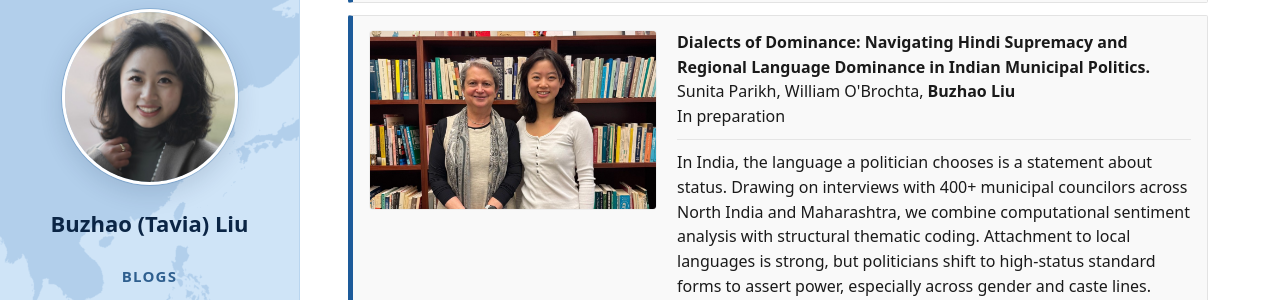
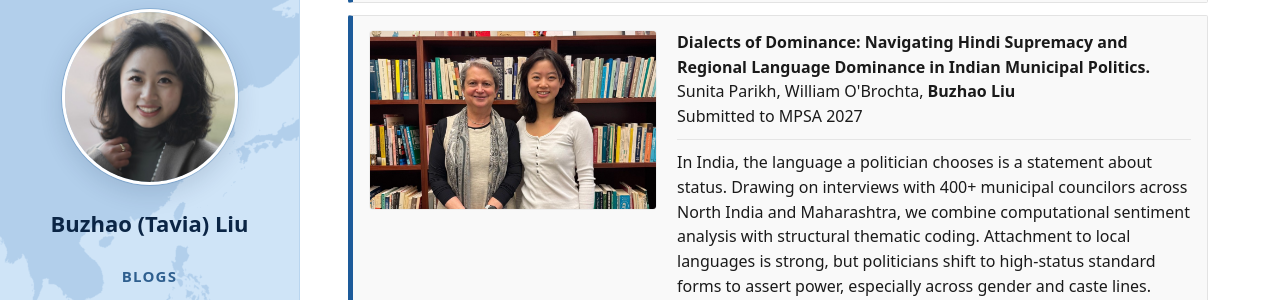
Before and after one commit to tavia-liu/tavia-liu.github.io, a Jekyll site: the page built from index.html, in a window 1280 px wide and 900 px high, scrolled down 1529 px. Shown: the part 155-455 px from the top of the window. Built offline with Jekyll 4.4.1, drawn with Linux system fonts in a browser that asks for light colours.

Commit message:
Dialects of Dominance: submitted to MPSA 2027

```diff
--- a/_includes/research-list.html
+++ b/_includes/research-list.html
@@ -42,7 +42,7 @@
     <div>
       <div class="entry__title">Dialects of Dominance: Navigating Hindi Supremacy and Regional Language Dominance in Indian Municipal Politics.</div>
       <p class="entry__meta">Sunita Parikh, William O'Brochta, <span class="me">Buzhao Liu</span></p>
-      <p class="entry__meta entry__venue">In preparation</p>
+      <p class="entry__meta entry__venue">Submitted to MPSA 2027</p>
       <p class="entry__summary">In India, the language a politician chooses is a statement about status. Drawing on interviews with 400+ municipal councilors across North India and Maharashtra, we combine computational sentiment analysis with structural thematic coding. Attachment to local languages is strong, but politicians shift to high-status standard forms to assert power, especially across gender and caste lines.</p>
     </div>
   </div>
```
